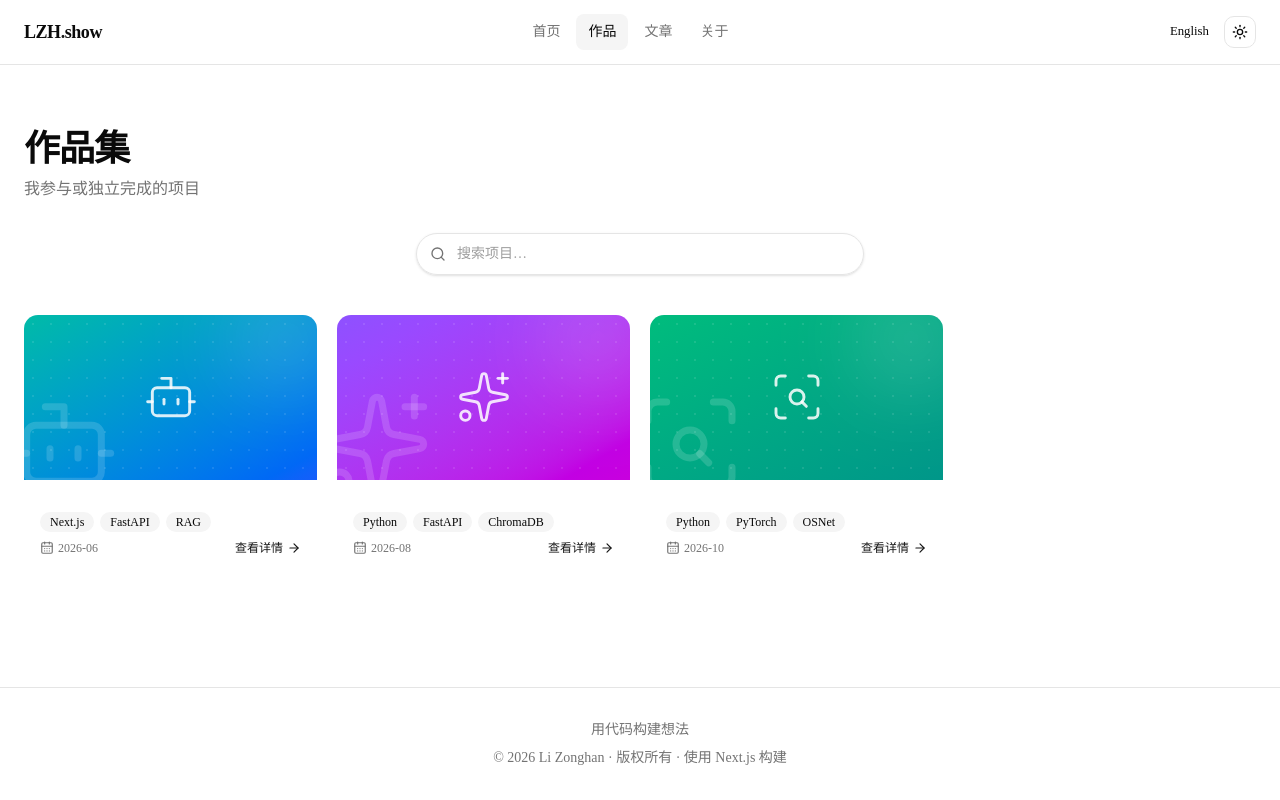
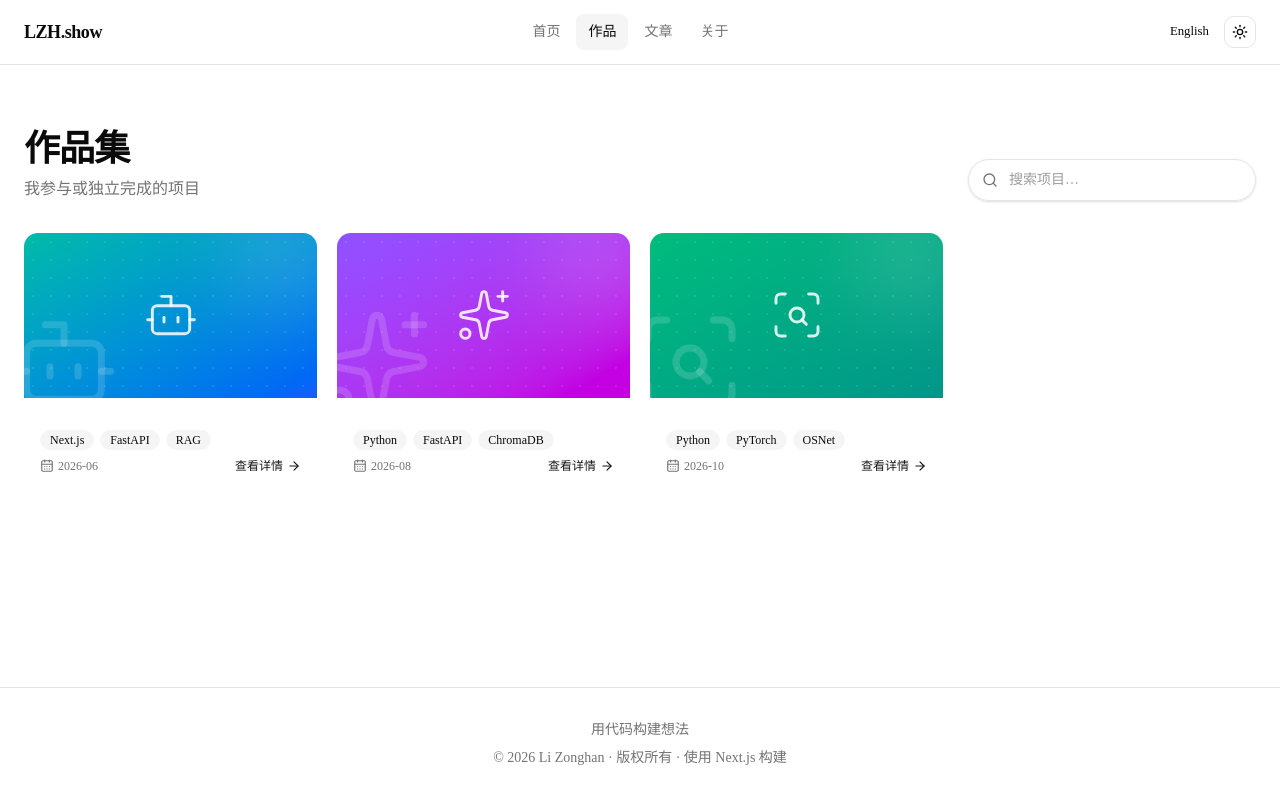
Before and after one commit to lzhdev1/lzh_show, a Next.js app in the folder blog_front/: page /about/projects in a window 1280 px wide. Built offline with nearby package versions, Linux system fonts and the light colour scheme.

Commit message:
style(projects): 搜索框与标题同行右侧对齐

```diff
--- a/blog_front/src/components/projects-explorer.tsx
+++ b/blog_front/src/components/projects-explorer.tsx
@@ -28,15 +28,16 @@ export function ProjectsExplorer() {
 
   return (
     <div className="w-full px-4 py-12 sm:px-6 sm:py-16">
-      <div className="mb-8">
+      <div className="mb-8 flex flex-wrap items-end justify-between gap-4">
+        <div>
           <h1 className="text-3xl font-bold tracking-tight sm:text-4xl">
             {t("title")}
           </h1>
           <p className="mt-2 text-muted-foreground">{t("subtitle")}</p>
         </div>
 
-      {/* 居中搜索框 */}
-      <div className="mx-auto mb-10 max-w-md">
+        {/* 搜索框：与标题同行，右侧固定宽度 */}
+        <div className="w-full max-w-sm sm:w-72">
           <div className="relative">
             <Search className="pointer-events-none absolute left-3.5 top-1/2 h-4 w-4 -translate-y-1/2 text-muted-foreground" />
             <input
@@ -46,6 +47,7 @@ export function ProjectsExplorer() {
               placeholder={t("searchPlaceholder")}
               className="w-full rounded-full border bg-card/70 py-2.5 pl-10 pr-4 text-sm shadow-sm outline-none transition-colors placeholder:text-muted-foreground/70 focus:border-primary"
             />
+          </div>
         </div>
       </div>
 
```
Lines whose indentation alone changed are shown as unchanged.
